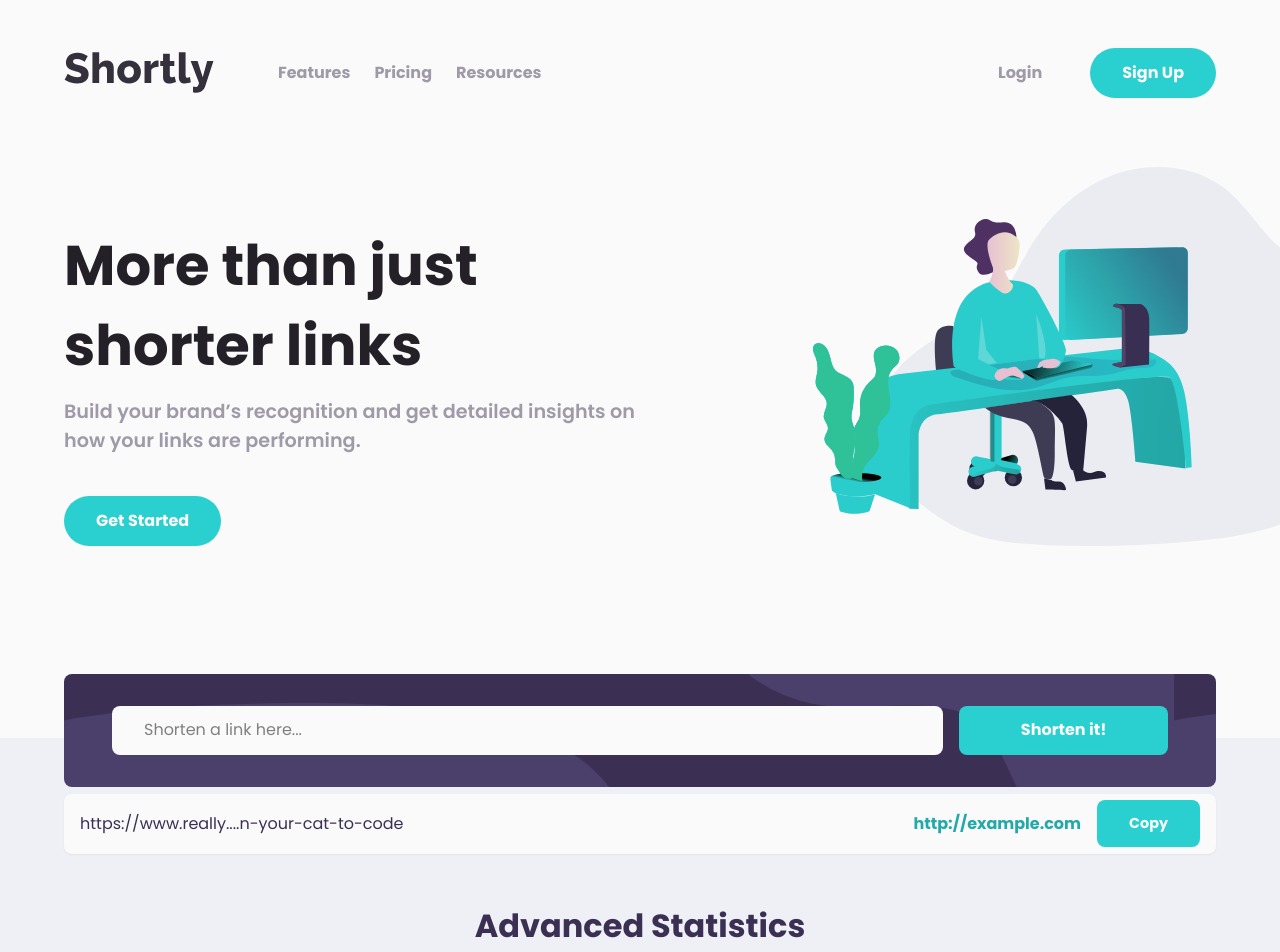
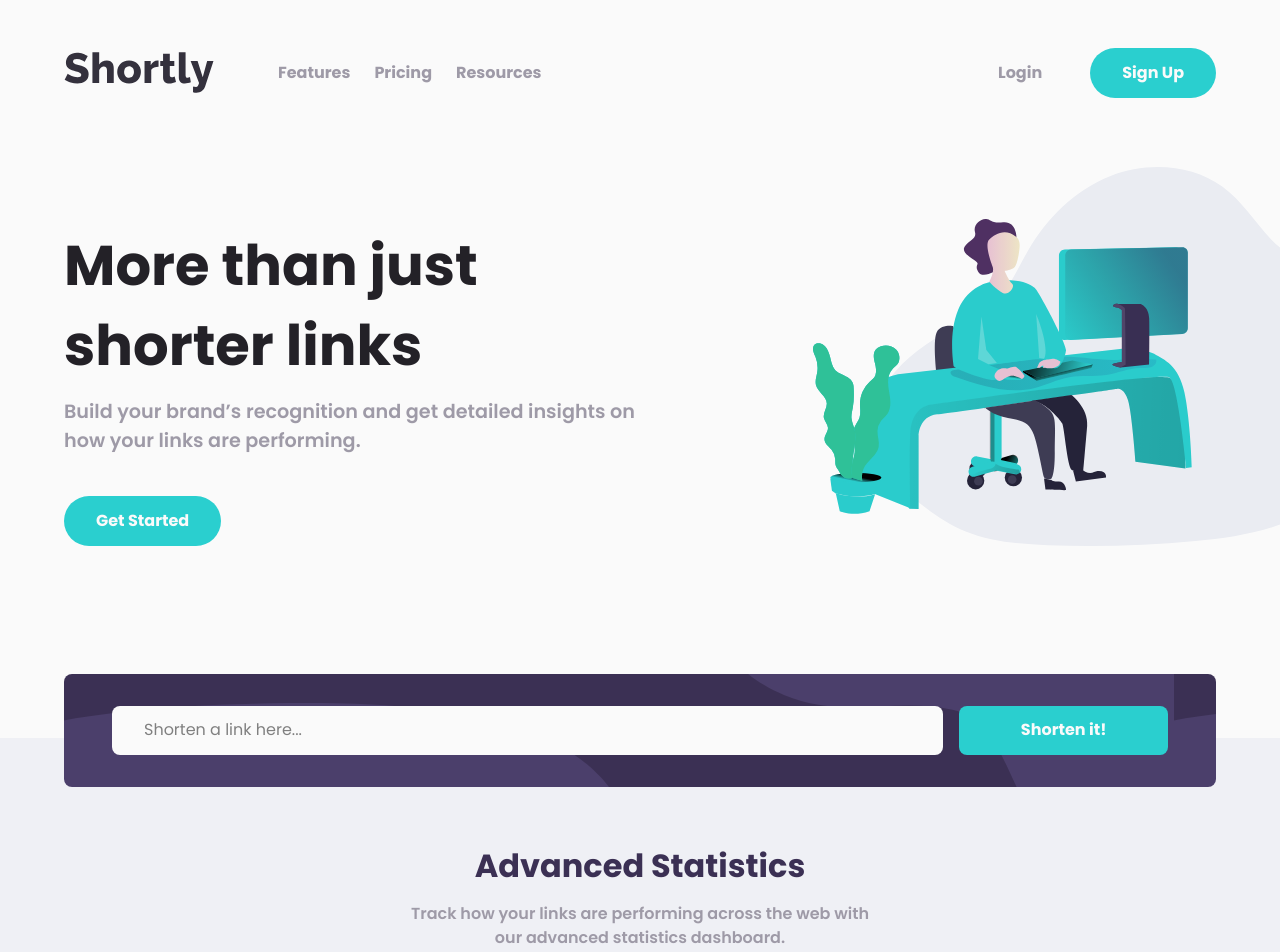
Before and after one commit to cole319/url-shortener-frontend-mentor, a Next.js app: page / in a window 1280 px wide. Shown: the top 952 px of the page. Built offline with nearby package versions, Linux system fonts and the light colour scheme.

Commit message:
prior contextAPI implementation

```diff
--- a/app/components/Button.tsx
+++ b/app/components/Button.tsx
@@ -3,11 +3,13 @@ import React from "react";
 interface ButtonProps {
   cssProperties?: string;
   text: string;
+  type?: "submit" | "reset" | "button";
 }
 
-export default function Button({ cssProperties, text }: ButtonProps) {
+export default function Button({ cssProperties, text, type }: ButtonProps) {
   return (
     <button
+      type={type}
       className={`font-bold cursor-pointer py-[0.8rem] px-[2rem] transition ease-in-out duration-300 ${cssProperties}`}
     >
       {text}
--- a/app/components/ShortenedUrlList.tsx
+++ b/app/components/ShortenedUrlList.tsx
@@ -1,15 +1,31 @@
-import React from "react";
+"use client";
+import React, { useState } from "react";
+
+//internal imports
+import ShortenedUrlListItemType from "../types/ShortenedUrlListItemType";
 import ShortenedUrlListItem from "./ShortenedUrlListItem";
 
 export default function ShortenedUrlList() {
+  const [urlList, setUrlList] = useState<ShortenedUrlListItemType[]>([]);
+
   return (
     <div className="flex flex-col w-full">
-      <ShortenedUrlListItem
-        url={
-          "https://www.reallylongandpointlessdomainnameexample.com/articles/how-to-train-your-cat-to-code"
-        }
-        shortenedUrl={"http://example.com"}
-      />
+      {urlList.map((listItem) => (
+        <div key={listItem.id}>
+          <ShortenedUrlListItem
+            id={listItem.id}
+            url={listItem.url}
+            shortenedUrl={listItem.shortenedUrl}
+          />
+        </div>
+      ))}
     </div>
   );
 }
+
+//  <ShortenedUrlListItem
+//    url={
+//      "https://www.reallylongandpointlessdomainnameexample.com/articles/how-to-train-your-cat-to-code"
+//    }
+//    shortenedUrl={"http://example.com"}
+//  />;
--- a/app/components/ShortenedUrlListItem.tsx
+++ b/app/components/ShortenedUrlListItem.tsx
@@ -6,11 +6,6 @@ import Button from "./Button";
 
 //types
 import ShortenedUrlListItemType from "../types/ShortenedUrlListItemType";
-
-// interface ShortenedUrlListItemProps {
-//   url: string;
-//   shortenedUrl: string;
-// }
 
 export default function ShortenedUrlListItem({
   url,
--- a/app/components/URLForm.tsx
+++ b/app/components/URLForm.tsx
@@ -47,7 +47,10 @@ export default function URLForm() {
   return (
     <div className="absolute w-full px-[1rem] xll:px-[10rem] left-0 right-0 top-[-4rem] md:max-lg:px-[7rem] lg:max-xll:px-[4rem] space-y-2">
       <div className="bg-[url('/assets/images/bg-shorten-desktop.svg')] bg-[var(--dark-violet)] p-[1rem] lg:px-[3rem] lg:py-[2rem] w-full rounded-lg ">
-        <form className="sm:flex-row gap-[1rem] w-full flex flex-col">
+        <form
+          className="sm:flex-row gap-[1rem] w-full flex flex-col"
+          onSubmit={handleSubmit}
+        >
           <input
             type="text"
             className="bg-neutral-50 py-[0.8rem] px-[2rem] rounded-lg w-full sm:w-3/4 lg:w-4/5 placeholder-[var(--dark-gray)] text-[var(--dark-gray)]"
@@ -57,6 +60,7 @@ export default function URLForm() {
           <Button
             cssProperties="bg-[var(--cyan)] rounded-lg text-neutral-50 hover:bg-transparent bg-[var(--cyan)] w-full sm:w-1/4 lg:w-1/5 sm:max-lg:text-[0.8rem]"
             text={loading ? "Loading..." : "Shorten it!"}
+            type="submit"
           />
         </form>
       </div>
--- a/app/types/ShortenedUrlListItemType.ts
+++ b/app/types/ShortenedUrlListItemType.ts
@@ -1,4 +1,5 @@
 export default interface ShortenedUrlListItemType {
+  id: string;
   url: string;
   shortenedUrl: string;
 }
```
